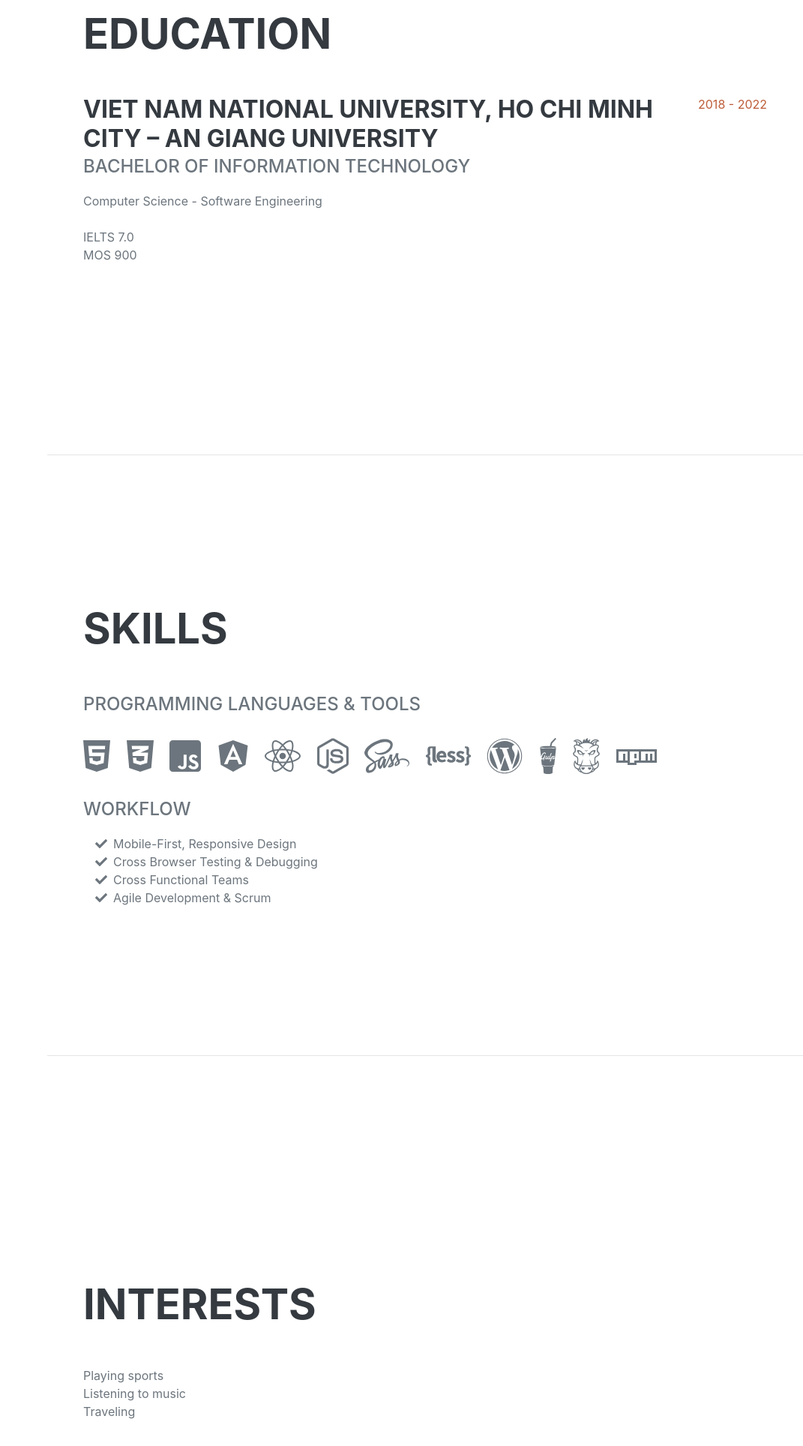
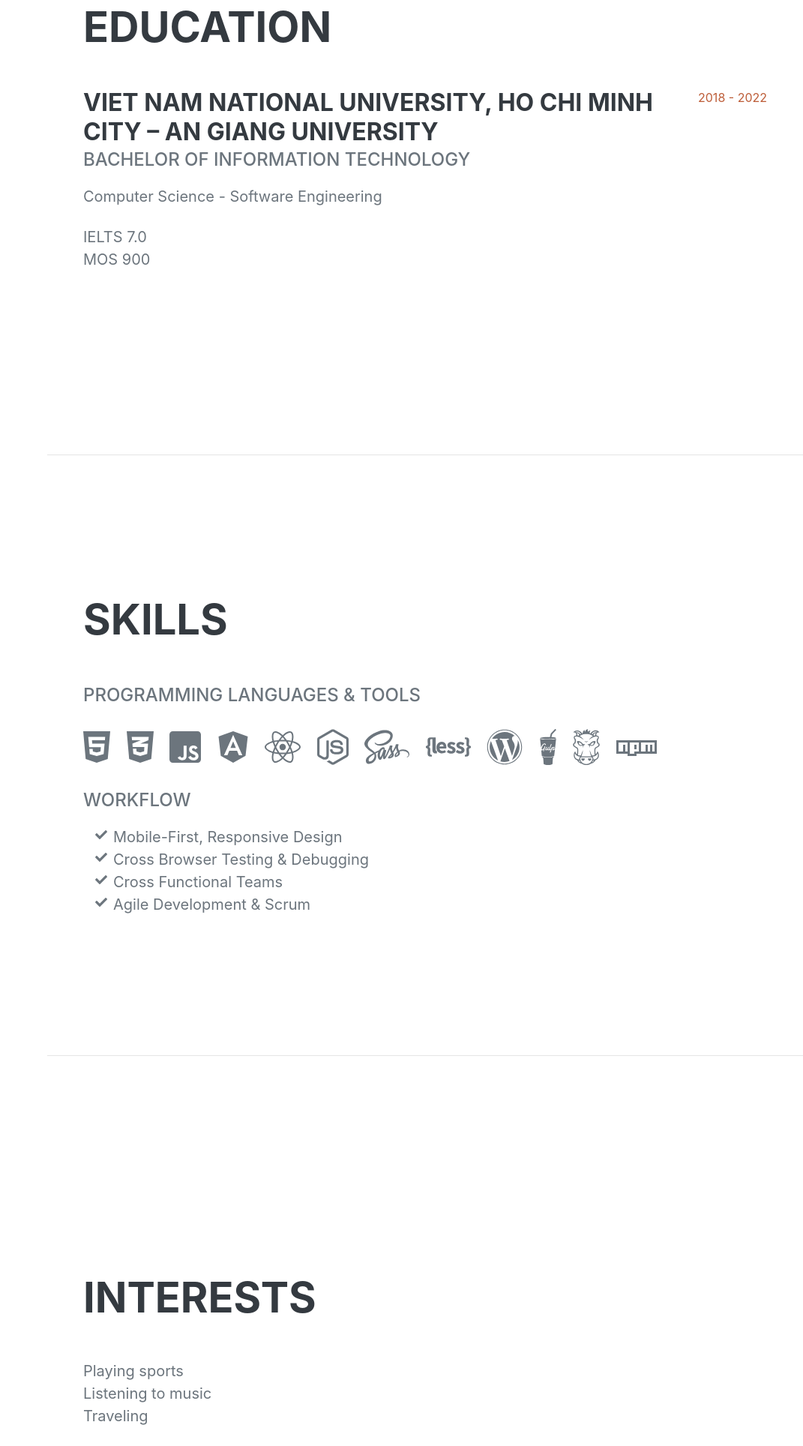
Before and after one commit to nqdinhm10/CV, a plain HTML site: page index.html in a window 1280 px wide. Shown: the part 1796-3724 px from the top of the page at 75% size, without its empty margins (209-1280 px from the left). Drawn offline with nearby package versions, Linux system fonts and the light colour scheme; a web font is replaced by a local one.

Commit message:
Update index.html

```diff
--- a/index.html
+++ b/index.html
@@ -47,7 +47,11 @@
                         My Hoa Hung, Long Xuyen City, An Giang, VN · (+84) 987.939.081 ·
                         <a href="https://www.google.com/intl/vi/gmail/about/#">nqdinhm10@gmail.com</a>
                     </div>
-                    <p class="lead mb-5">I am Nguyen Quan Dinh, 23 years old. Currently single. I am experienced in Mobile Programing. With the knowledge of my university years and nearly 2 years of experience at FPT Coporation, I look forward to contributing those values to the company's projects as a Mobile Developer. My goal is to become a good programmer, working with 100% ability in a professional environment with other members of the company. With good teamwork, I hope to create more quality products, meeting the company's expectations.</p>
+                    <p class="lead mb-5">I am Nguyen Quan Dinh, 23 years old. Currently single.
+					I am experienced in Mobile Programing.
+					With the knowledge of my university years and nearly 2 years of experience at FPT Coporation, I look forward to contributing those values to the company's projects as a Mobile Developer.
+					My goal is to become a good programmer, working with 100% ability in a professional environment with other members of the company.
+					With good teamwork, I hope to create more quality products, meeting the company's expectations.</p>
                     <div class="social-icons">
                         <a class="social-icon" href="https://www.facebook.com/profile.php?id=100010549058103"><i class="fab fa-facebook-f"></i></a>
                     </div>
@@ -62,8 +66,12 @@
                         <div class="flex-grow-1">
                             <h3 class="mb-0">Fresher Developer</h3>
                             <div class="subheading mb-3">FPT Corporation</div>
-                            <p>- Project implementation using the Laravel framework as a backend.<br>- Using the Boostrap framework, React Lib.<br>- Apply Vuejs to the frontend.
-</p>
+                            <p>
+								<span style="font-size: 20px">- Project implementation using the Laravel framework as a backend.
+								<br>- Using the Boostrap framework, React Lib.
+								<br>- Apply Vuejs to the frontend.</span>
+
+							</p>
                         </div>
                         <div class="flex-shrink-0"><span class="text-primary">September 2022 - January 2024</span></div>
                     </div>
@@ -78,8 +86,8 @@
                         <div class="flex-grow-1">
                             <h3 class="mb-0">Viet Nam National University, Ho Chi Minh City – An Giang University</h3>
                             <div class="subheading mb-3">Bachelor of Information Technology</div>
-                            <div>Computer Science - Software Engineering</div><br>
-							<div>IELTS 7.0<br>MOS 900</div>
+                            <div><span style="font-size: 20px">Computer Science - Software Engineering</span></div><br>
+							<div><span style="font-size: 20px">IELTS 7.0<br>MOS 900</span></div>
 
                         </div>
                         <div class="flex-shrink-0"><span class="text-primary">2018 - 2022</span></div>
@@ -108,21 +116,22 @@
                     </ul>
                     <div class="subheading mb-3">Workflow</div>
                     <ul class="fa-ul mb-0">
-                        <li>
+
+						<li>
                             <span class="fa-li"><i class="fas fa-check"></i></span>
-                            Mobile-First, Responsive Design
+                            <span style="font-size: 20px">Mobile-First, Responsive Design</span>
                         </li>
                         <li>
                             <span class="fa-li"><i class="fas fa-check"></i></span>
-                            Cross Browser Testing & Debugging
+                            <span style="font-size: 20px">Cross Browser Testing & Debugging</span>
                         </li>
                         <li>
                             <span class="fa-li"><i class="fas fa-check"></i></span>
-                            Cross Functional Teams
+                            <span style="font-size: 20px">Cross Functional Teams</span>
                         </li>
                         <li>
                             <span class="fa-li"><i class="fas fa-check"></i></span>
-                            Agile Development & Scrum
+                            <span style="font-size: 20px">Agile Development & Scrum</span>
                         </li>
                     </ul>
                 </div>
@@ -132,7 +141,7 @@
             <section class="resume-section" id="interests">
                 <div class="resume-section-content">
                     <h2 class="mb-5">Interests</h2>
-                    <p>Playing sports<br>Listening to music<br>Traveling</p>
+                    <p><span style="font-size: 20px">Playing sports<br>Listening to music<br>Traveling</span></p>
                 </div>
             </section>
             <hr class="m-0" />
@@ -143,17 +152,17 @@
                     <ul class="fa-ul mb-0">
                         <li>
                             <span class="fa-li"><i class="fas fa-trophy text-warning"></i></span>
-                            Google Analytics Certified Developer
+                            <span style="font-size: 20px">Google Analytics Certified Developer</span>
                         </li>
                         <li>
                             <span class="fa-li"><i class="fas fa-trophy text-warning"></i></span>
-                            Mobile Web Specialist - Google Certification
+                            <span style="font-size: 20px">Mobile Web Specialist - Google Certification</span>
                         </li>
                         <li>
                             <span class="fa-li"><i class="fas fa-trophy text-warning"></i></span>
                             1
                             <sup>st</sup>
-                            The National Student Football Tournament 2019
+                            <span style="font-size: 20px">The National Student Football Tournament 2019</span>
                         </li>
                     </ul>
                 </div>
```
